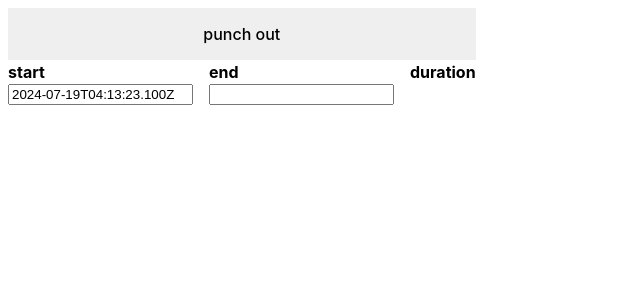
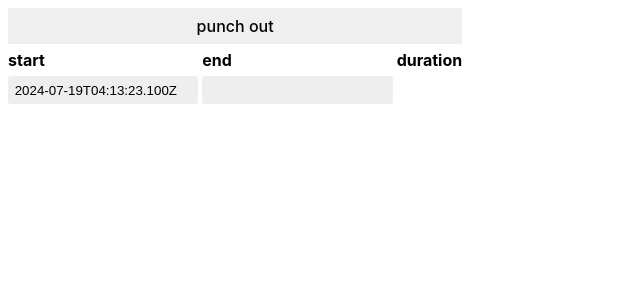
Before and after one commit to cruftbusters/bookeater, a React (Vite) app in the folder webapp/: page / in a window 1280 px wide. Both pictures are taken after a click on the button "punch in". Shown: the top 300 px of the page, without its empty margins (0-640 px from the left). Built offline with nearby package versions, Linux system fonts and the light colour scheme.

Commit message:
style the fields

```diff
--- a/webapp/src/App.tsx
+++ b/webapp/src/App.tsx
@@ -64,7 +64,7 @@ function ForEntry({entry, update}: { entry: Entry, update: (entry: Entry) => voi
                            setStartBuffer(e.target.value)
                        }
                    }}
-                   className={startBuffer !== '' ? styles.unsaved : ''}
+                   className={[styles.field].concat([startBuffer !== '' ? styles.unsaved : '']).join(' ')}
             />
             <input value={endBuffer || end?.toISOString() || ''}
                    onChange={e => {
@@ -81,7 +81,7 @@ function ForEntry({entry, update}: { entry: Entry, update: (entry: Entry) => voi
                            }
                        }
                    }}
-                   className={endBuffer !== '' ? styles.unsaved : ''}
+                   className={[styles.field].concat([endBuffer !== '' ? styles.unsaved : '']).join(' ')}
             />
             <div>{end ? `${(end.getTime() - start.getTime()) / 1000}s` : ''}</div>
         </>
--- a/webapp/src/index.module.scss
+++ b/webapp/src/index.module.scss
@@ -1,8 +1,9 @@
-$gap: 1em;
-$gap_half: 0.5em;
+$gap: 0.5em;
+$gap_half: 0.25em;
 
 .grid {
-  padding: $gap_half;
+  padding: $gap;
+  grid-gap: $gap_half;
   display: inline-grid;
   grid-template-columns: repeat(3, auto);
 }
@@ -14,7 +15,6 @@ $gap_half: 0.5em;
 
 .row {
   display: grid;
-  grid-gap: $gap;
   grid-template-columns: subgrid;
   grid-column: 1 / 4;
 }
@@ -23,6 +23,14 @@ $gap_half: 0.5em;
   font-weight: bold;
 }
 
+.field {
+  padding: $gap;
+  border: none;
+  outline: none;
+  background-color: #EEE;
+  border-radius: $gap_half;
+}
+
 .unsaved {
   background-color: #FAA;
 }
```
